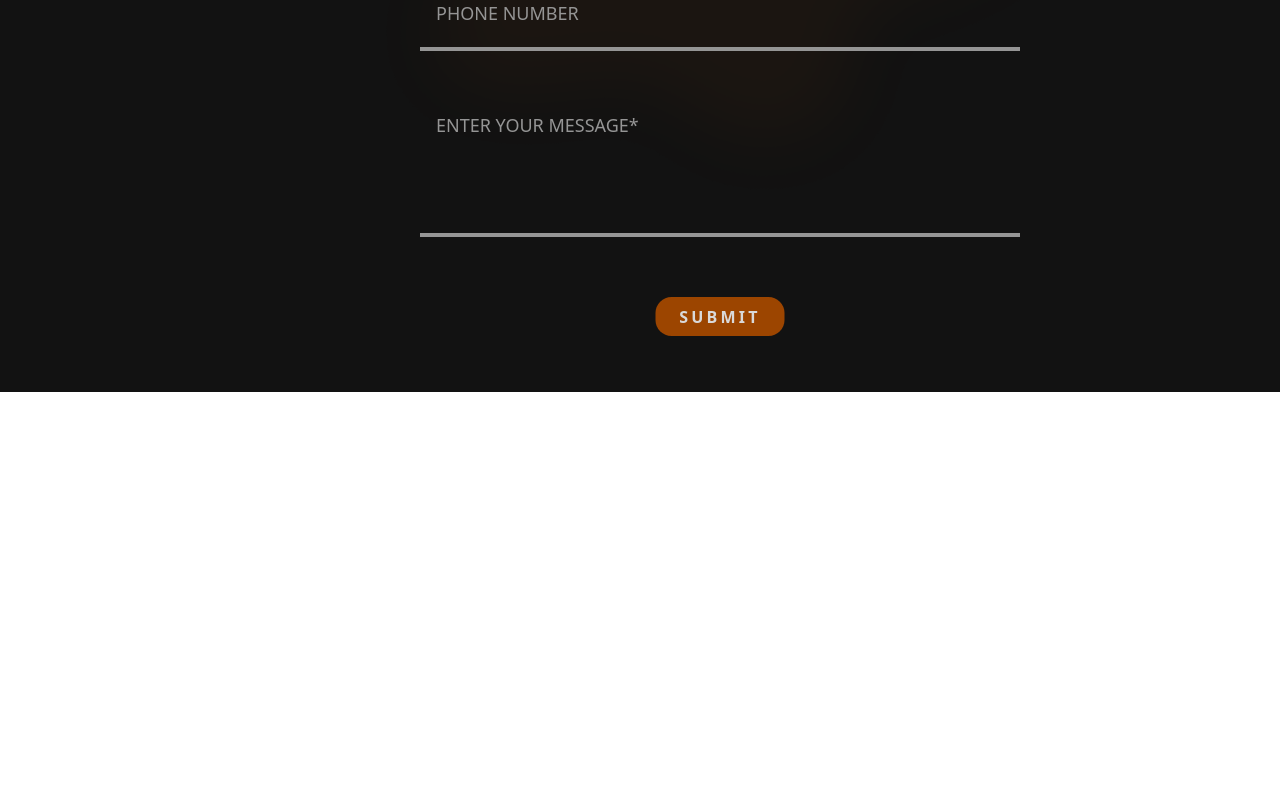
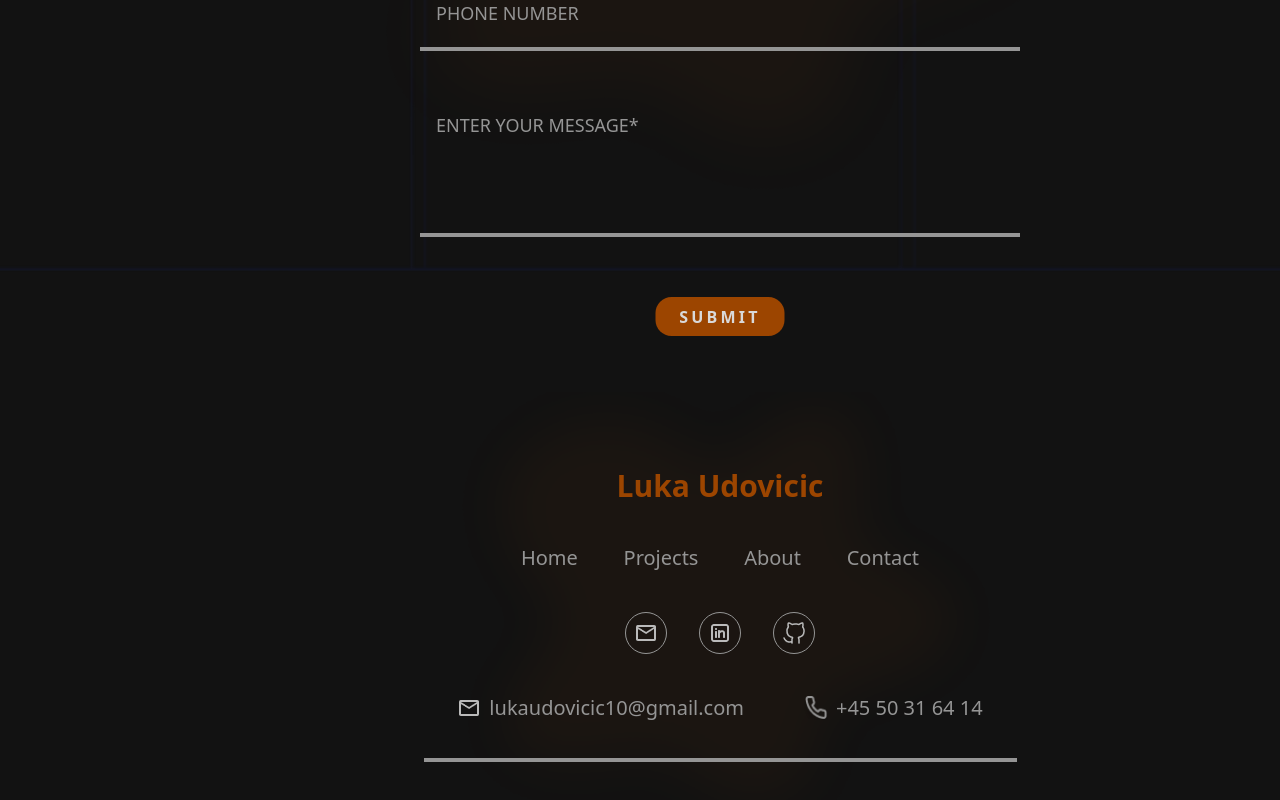
Before and after one commit to LukaUdovicic02/Portfolio, a Next.js app: page / in a window 1280 px wide. Shown: the part 3704-4504 px from the top of the page. Before the commit the page ends 4096 px from the top, so only its background shows below. Built offline with nearby package versions, Linux system fonts and the light colour scheme.

Commit message:
added footer styling , more or less

```diff
--- /dev/null
+++ b/app/components/Footer.tsx
@@ -0,0 +1,70 @@
+import Link from "next/link";
+import React from "react";
+import EmailIcon from "@/public/images/icon-email.png";
+import LinkedInIcon from "@/public/images/icon-linkedin.png";
+import GithubIcon from "@/public/images/icon-github.png";
+import PhoneIcon from "@/public/images/icon-phone.png";
+import Image from "next/image";
+
+type Props = {};
+
+const Footer = (props: Props) => {
+  return (
+    <div className="w-[1440px] h-[426px] p-14 flex flex-col gap-10 items-center relative  ">
+      <div
+        className="bg-[url(/images/backgroundHomePage.png)] bg-no-repeat
+       bg-[position:440px] bg-[length:40%] -z-1 opacity-100 absolute inset-0"
+      ></div>
+      <p
+        className=" text-3xl font-bold
+      justify-center items-center text-header mt-5"
+      >
+        Luka Udovicic
+      </p>
+      <ul className="flex flex-row justify-around w-[444px]">
+        <li className="hover:text-primarytext text-xl text-secondarytext transition duration-300 ">
+          <Link href="#">Home</Link>
+        </li>
+        <li className="hover:text-primarytext text-xl text-secondarytext transition duration-300 ">
+          <Link href="#">Projects</Link>
+        </li>
+        <li className="hover:text-primarytext text-xl text-secondarytext transition duration-300">
+          <Link href="#">About</Link>
+        </li>
+        <li className="hover:text-primarytext text-xl text-secondarytext transition duration-300">
+          <Link href="#">Contact</Link>
+        </li>
+      </ul>
+      <ul className="flex flex-row gap-8 ">
+        <li className=" border-1 border-secondarytext rounded-4xl p-2 hover:bg-primarytext transition duration-300">
+          <Link href="#">
+            <Image className="w-6 h-6" src={EmailIcon} alt="icon" />
+          </Link>
+        </li>
+        <li className=" border-1 border-secondarytext rounded-4xl p-2 hover:bg-primarytext transition duration-300">
+          <Link href="#">
+            <Image className="w-6 h-6" src={LinkedInIcon} alt="icon" />
+          </Link>
+        </li>
+        <li className=" border-1 border-secondarytext rounded-4xl p-2 hover:bg-primarytext transition duration-300 ">
+          <Link href="#">
+            <Image className="w-6 h-6" src={GithubIcon} alt="icon" />
+          </Link>
+        </li>
+      </ul>
+      <div className="flex gap-15">
+        <div className="flex flex-row gap-2 justify-center items-center">
+          <Image className="w-6 h-6" src={EmailIcon} alt="icon" />
+          <p className="text-xl text-secondarytext">lukaudovicic10@gmail.com</p>
+        </div>
+        <div className="flex flex-row gap-2 justify-center items-center">
+          <Image className="w-6 h-6" src={PhoneIcon} alt="icon" />
+          <p className="text-xl text-secondarytext">+45 50 31 64 14</p>
+        </div>
+      </div>
+      <span className="w-[593px] bottom-14 absolute h-1 bg-secondarytext "></span>
+    </div>
+  );
+};
+
+export default Footer;
--- a/app/page.tsx
+++ b/app/page.tsx
@@ -6,12 +6,11 @@ import background from "@/public/images/background.png";
 import GridPattern from "@/public/images/grid-pattern.png";
 import About from "./components/About";
 import Contact from "./components/Contact";
+import Footer from "./components/Footer";
 
 export default function Page() {
   return (
     <div className="relative w-full min-h-screen overflow-x-hidden">
-
-
       <Image
         src={background}
         alt="background"
@@ -25,12 +24,11 @@ export default function Page() {
         className="absolute -z-10 object-cover"
       />
 
-
       <Home />
       <Projects />
       <About />
       <Contact />
-
+      <Footer />
     </div>
   );
 }
```
Also changed, not shown: public/images/icon-phone.png (added).
